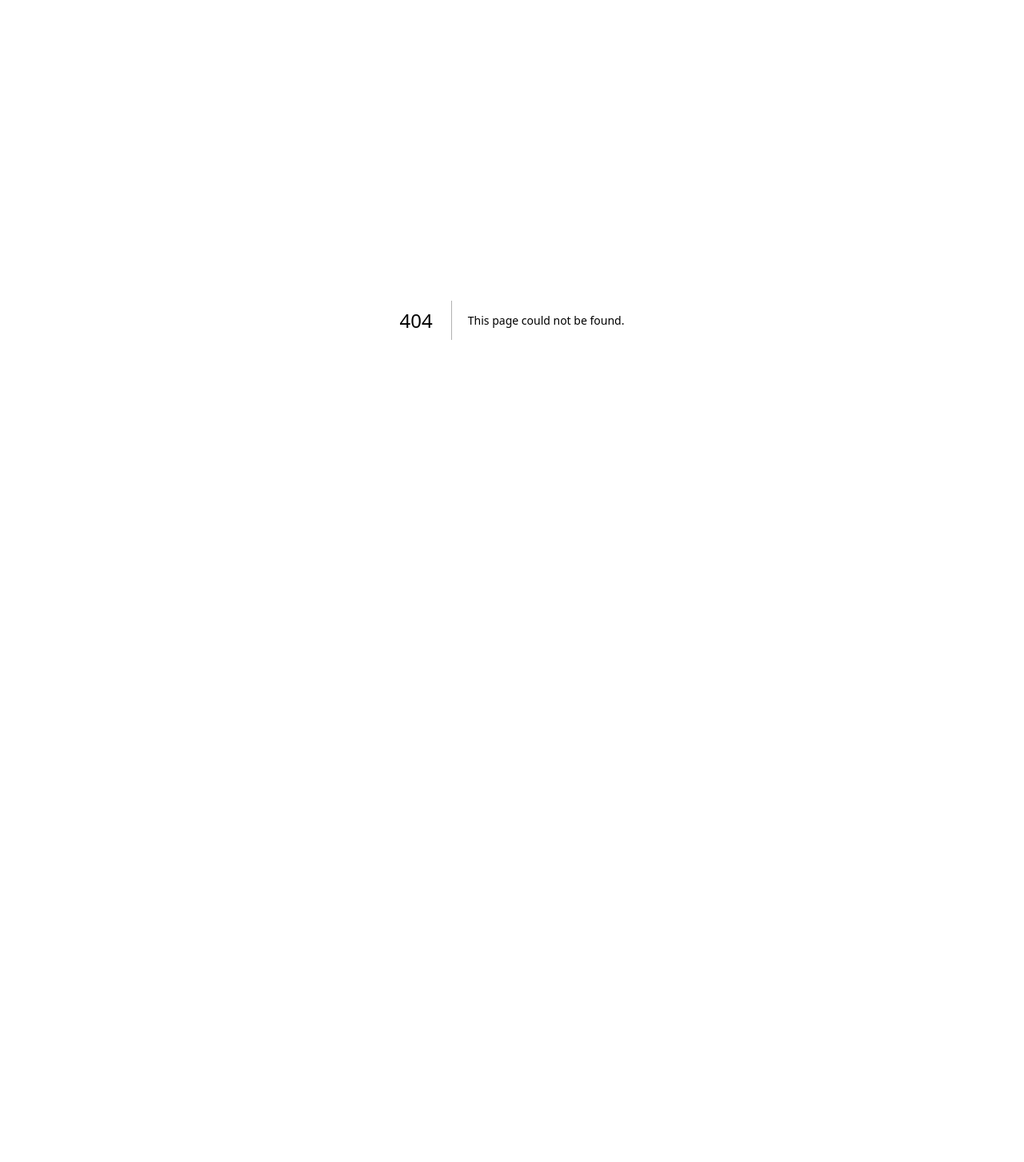
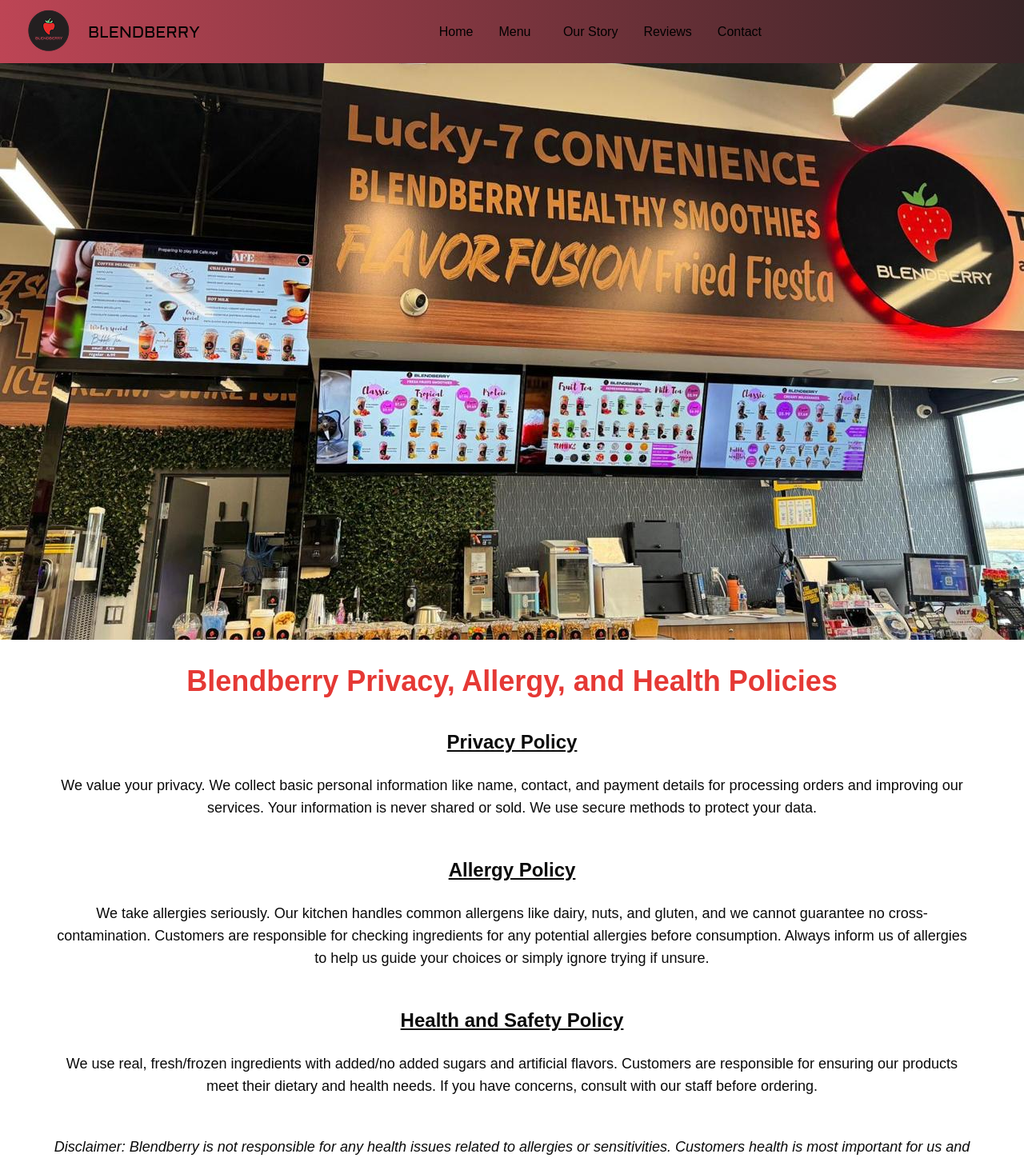
Before and after one commit to jerrylovee2/blendberry, a Next.js app: page /privacy in a window 1280 px wide. Before the commit this address had no page. Shown: the top 1453 px of the page at 80% size. Before the commit the page ends 800 px from the top, so only its background shows below. Built offline with nearby package versions, Linux system fonts and the light colour scheme; a web font is replaced by a local one.

Commit message:
Change | Added Privacy Page

```diff
--- /dev/null
+++ b/app/privacy/page.jsx
@@ -0,0 +1,64 @@
+import Connect from "@/components/Connect";
+import { Navigation } from "@/components/Navigation";
+
+export default function Privacy() {
+    return (
+        <>
+        <Navigation/>
+      <div className="flex flex-col w-full">
+        <div className="w-full h-screen relative mb-8">
+          <img
+            src="/privacy.jpeg"
+            alt="Blendberry Store Front"
+            className="w-full h-full object-cover"
+          />
+        </div>
+
+        {/* Page Title */}
+        <div className="text-center max-w-5xl mx-auto mb-10">
+          <h1 className="text-4xl font-bold text-[#E53935]">Blendberry Privacy, Allergy, and Health Policies</h1>
+        </div>
+
+        {/* Privacy Policy Section */}
+        <div className="mb-12 px-4 md:px-16">
+          <h2 className="text-2xl font-bold text-center mb-6 underline">Privacy Policy</h2>
+          <p className="text-center text-lg">
+            We value your privacy. We collect basic personal information like name, contact, and payment details for
+            processing orders and improving our services. Your information is never shared or sold. We use secure methods
+            to protect your data.
+          </p>
+        </div>
+
+        {/* Allergy Policy Section */}
+        <div className="mb-12 px-4 md:px-16">
+          <h2 className="text-2xl font-bold text-center mb-6 underline">Allergy Policy</h2>
+          <p className="text-center text-lg">
+            We take allergies seriously. Our kitchen handles common allergens like dairy, nuts, and gluten, and we cannot
+            guarantee no cross-contamination. Customers are responsible for checking ingredients for any potential
+            allergies before consumption. Always inform us of allergies to help us guide your choices or simply ignore
+            trying if unsure.
+          </p>
+        </div>
+
+        {/* Health and Safety Policy Section */}
+        <div className="mb-12 px-4 md:px-16">
+          <h2 className="text-2xl font-bold text-center mb-6 underline">Health and Safety Policy</h2>
+          <p className="text-center text-lg">
+            We use real, fresh/frozen ingredients with added/no added sugars and artificial flavors. Customers are
+            responsible for ensuring our products meet their dietary and health needs. If you have concerns, consult with
+            our staff before ordering.
+          </p>
+        </div>
+
+        {/* Disclaimer */}
+        <div className="mb-16 px-4 md:px-16">
+          <p className="text-center text-lg italic">
+            Disclaimer: Blendberry is not responsible for any health issues related to allergies or sensitivities.
+            Customers health is most important for us and we motivate you to avoid trying our products if you're unsure.
+          </p>
+        </div>
+      </div>
+      <Connect/>
+      </>
+    )
+  }
```
Also changed, not shown: public/privacy.jpeg (added).
